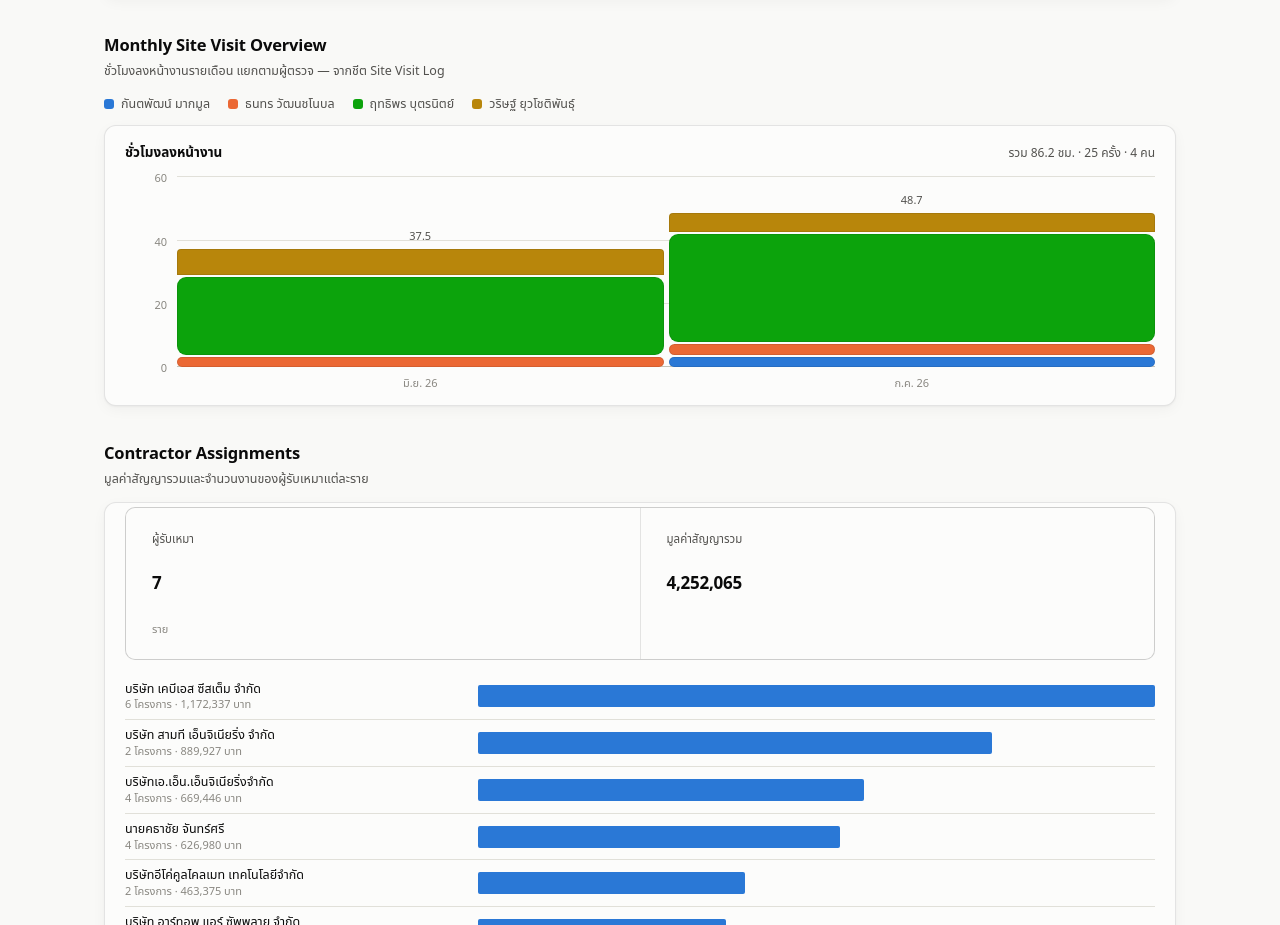
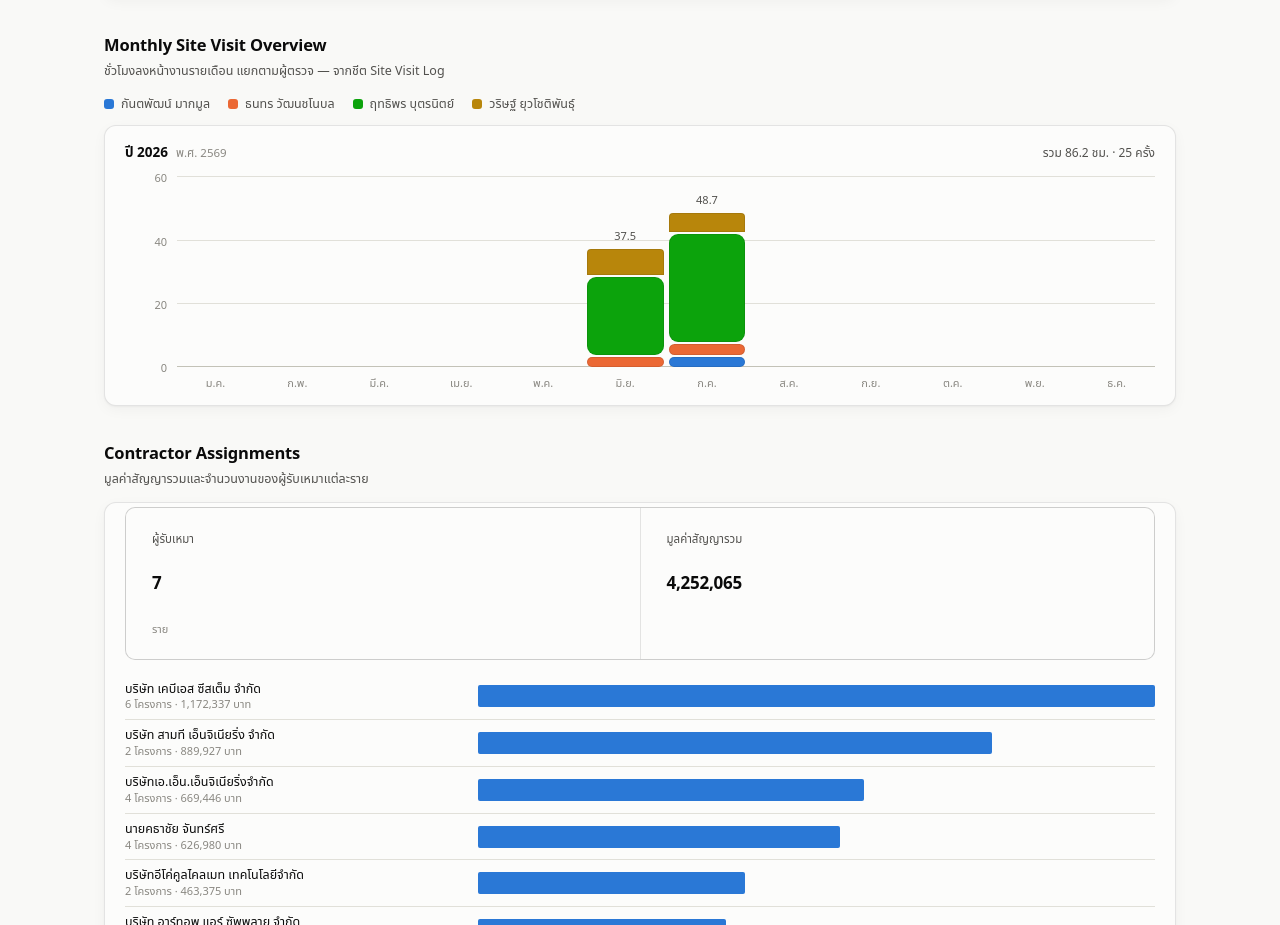
Before and after one commit to wyuwachotiphan-crypto/CM-Dashborad, a plain HTML site: page Master_Schedule_Monthly.html in a window 1280 px wide. Shown: the part 1560-2485 px from the top of the page. Drawn offline with Linux system fonts and the light colour scheme.

Commit message:
Sync monthly workload dashboard (2026-08-19 11:08)

```diff
--- a/Master_Schedule_Monthly.html
+++ b/Master_Schedule_Monthly.html
@@ -1097,44 +1097,56 @@ document.getElementById('ovkpis').innerHTML = [
     }).join('');
 })();
 
-/* ---- Monthly Site Visit Overview ---- */
+/* ---- Monthly Site Visit Overview ----
+   One card per calendar year with all 12 months, matching the other charts, so
+   a quiet month reads as a gap rather than being dropped from the axis. */
 (function drawVisits() {
   const people = [...new Set(VISITS.map(v => v.inspector))].sort();
   const SER = ['--series-1', '--series-2', '--stat-done', '--stat-hold', '--series-exp'];
   const colour = i => `var(${SER[i % SER.length]})`;
-  const months = [...new Set(VISITS.map(v => v.date.slice(0, 7)))].sort();
-  const cell = {};
+
+  const years = [...new Set(VISITS.map(v => +v.date.slice(0, 4)))].sort();
+  const cell = {};                       // "year|month|inspector" -> hours
   VISITS.forEach(v => {
-    const k = v.date.slice(0, 7) + '|' + v.inspector;
+    const k = +v.date.slice(0, 4) + '|' + (+v.date.slice(5, 7)) + '|' + v.inspector;
     cell[k] = (cell[k] || 0) + v.hours;
   });
-  const totals = months.map(m => sum(people.map(p => cell[m + '|' + p] || 0)));
-  const scale = niceScale(Math.max(1, ...totals), 4), ticks = ticksOf(scale);
+  const hours = (y, m, p) => cell[y + '|' + m + '|' + p] || 0;
+  const monthTotal = (y, m) => sum(people.map(p => hours(y, m, p)));
+
+  // One scale across every year so the cards stay comparable.
+  const peak = Math.max(1, ...years.flatMap(y => Array.from({ length: 12 }, (_, i) => monthTotal(y, i + 1))));
+  const scale = niceScale(peak, 4), ticks = ticksOf(scale);
+  const round1 = n => Math.round(n * 10) / 10;
 
   document.getElementById('visitLegend').innerHTML = people.map((p, i) =>
     `<span><i class="swatch" style="background:${colour(i)}"></i>${esc(p)}</span>`).join('');
 
+  document.getElementById('visitChart').innerHTML = VISITS.length ? years.map(y => {
     const grid = ticks.map(v => `<u class="${v === 0 ? 'base' : ''}" style="bottom:${v / scale.max * 100}%"></u>`).join('');
     const yaxis = ticks.map(v => `<i style="bottom:${v / scale.max * 100}%">${v}</i>`).join('');
-  const cols = months.map((m, mi) => {
-    const t = totals[mi];
-    const segs = people.map((p, i) => {
-      const h = cell[m + '|' + p] || 0;
-      return h ? `<div class="seg" style="flex:${h};background:${colour(i)}"></div>` : '';
+    const cols = Array.from({ length: 12 }, (_, i) => {
+      const m = i + 1, t = round1(monthTotal(y, m));
+      if (!t) return `<div class="col" title="${MONTHS[i]} ${y} — ไม่มีการลงหน้างาน"></div>`;
+      const segs = people.map((p, pi) => {
+        const hv = hours(y, m, p);
+        return hv ? `<div class="seg" style="flex:${hv};background:${colour(pi)}"></div>` : '';
       }).join('');
-    const [y, mm] = m.split('-');
-    return `<div class="col" title="${MONTHS[+mm - 1]} ${y} — ${t} ชม.">
+      const who = people.filter(p => hours(y, m, p)).map(p => `${p} ${round1(hours(y, m, p))} ชม.`).join(' · ');
+      return `<div class="col" title="${MONTHS[i]} ${y} — ${t} ชม. (${esc(who)})">
           <div class="cap" style="bottom:calc(${t / scale.max * 100}% + 5px)">${t}</div>
           <div class="stack" style="height:${t / scale.max * 100}%">${segs}</div></div>`;
     }).join('');
-
-  document.getElementById('visitChart').innerHTML = VISITS.length ? `<div class="facet">
-      <h3>ชั่วโมงลงหน้างาน <span class="tot">รวม ${sum(totals)} ชม. · ${VISITS.length} ครั้ง · ${people.length} คน</span></h3>
+    const yTot = round1(sum(Array.from({ length: 12 }, (_, i) => monthTotal(y, i + 1))));
+    const yVisits = VISITS.filter(v => +v.date.slice(0, 4) === y).length;
+    return `<div class="facet">
+        <h3>ปี ${y} <span class="be">พ.ศ. ${y + 543}</span>
+            <span class="tot">รวม ${yTot} ชม. · ${yVisits} ครั้ง</span></h3>
         <div class="plot"><div class="yaxis money">${yaxis}</div>
           <div class="cols money"><div class="gridlines">${grid}</div>${cols}</div></div>
-      <div class="xaxis money">${months.map(m => { const [y, mm] = m.split('-');
-        return `<b>${MONTHS[+mm - 1]} ${y.slice(2)}</b>`; }).join('')}</div>
-    </div>` : `<div class="note">ยังไม่มีข้อมูลใน Site Visit Log</div>`;
+        <div class="xaxis money">${MONTHS.map(n => `<b>${n}</b>`).join('')}</div>
+      </div>`;
+  }).join('') : `<div class="note">ยังไม่มีข้อมูลใน Site Visit Log</div>`;
 })();
 
 /* ---- Contractor Assignments ---- */
```
Lines whose indentation alone changed are shown as unchanged.
